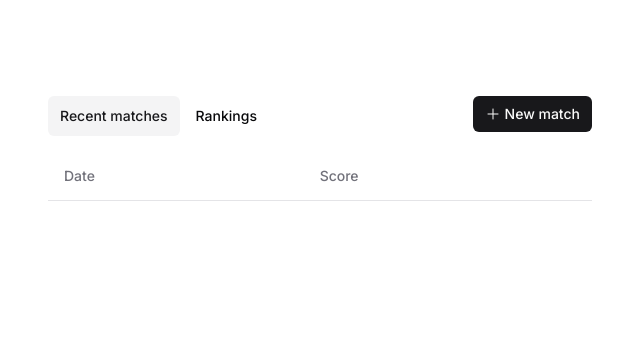
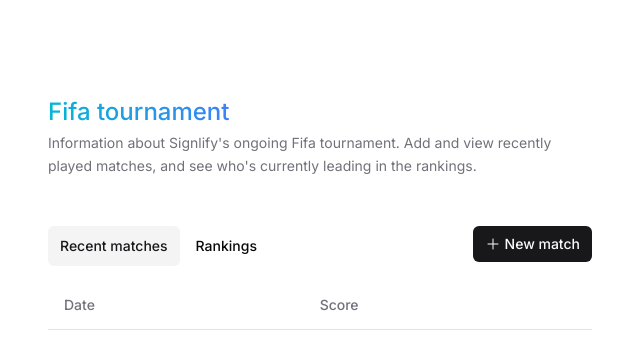
Before and after one commit to samlafontaine/tournament, a Next.js app: page / in a window 1280 px wide. Shown: the top 350 px of the page, without its empty margins (320-960 px from the left). Built offline with nearby package versions, Linux system fonts and the light colour scheme.

Commit message:
add title and subtitle

```diff
--- a/app/page.tsx
+++ b/app/page.tsx
@@ -191,6 +191,16 @@
   return (
     <main className="min-h-screen p-5 md:p-24 flex flex-col items-center">
       <div className="flex flex-col w-full md:w-6/12">
+        <div className="mb-12">
+          <p className="text-2xl font-medium bg-gradient-to-r from-cyan-500 to-blue-500 inline-block text-transparent bg-clip-text mb-1">
+            Fifa tournament
+          </p>
+          <p className="text-sm text-muted-foreground leading-relaxed">
+            Information about Signlify's ongoing Fifa tournament. Add and view
+            recently played matches, and see who's currently leading in the
+            rankings.
+          </p>
+        </div>
         <div className="flex flex-row justify-between mb-4">
           <div>
             <ToggleGroup
```
